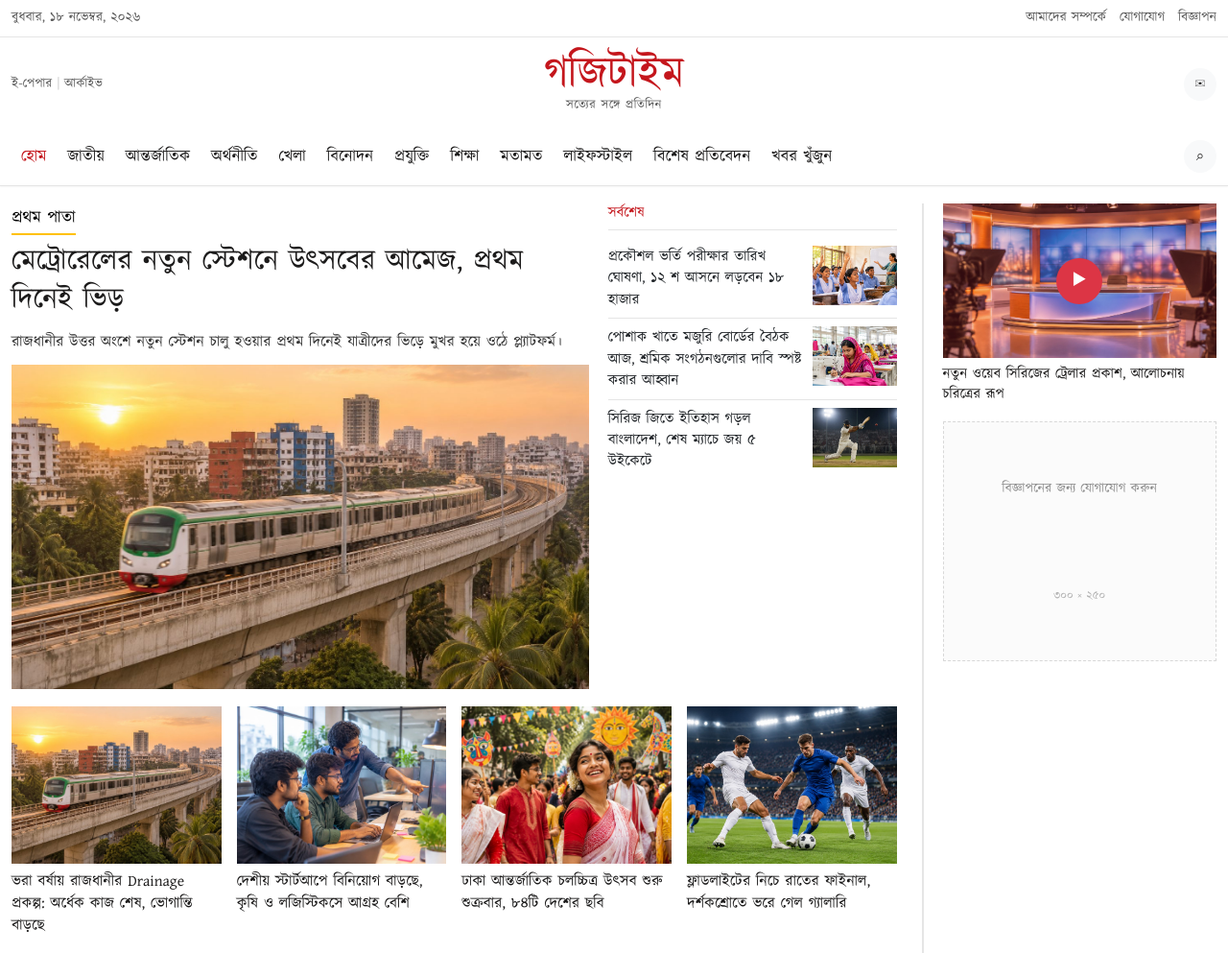
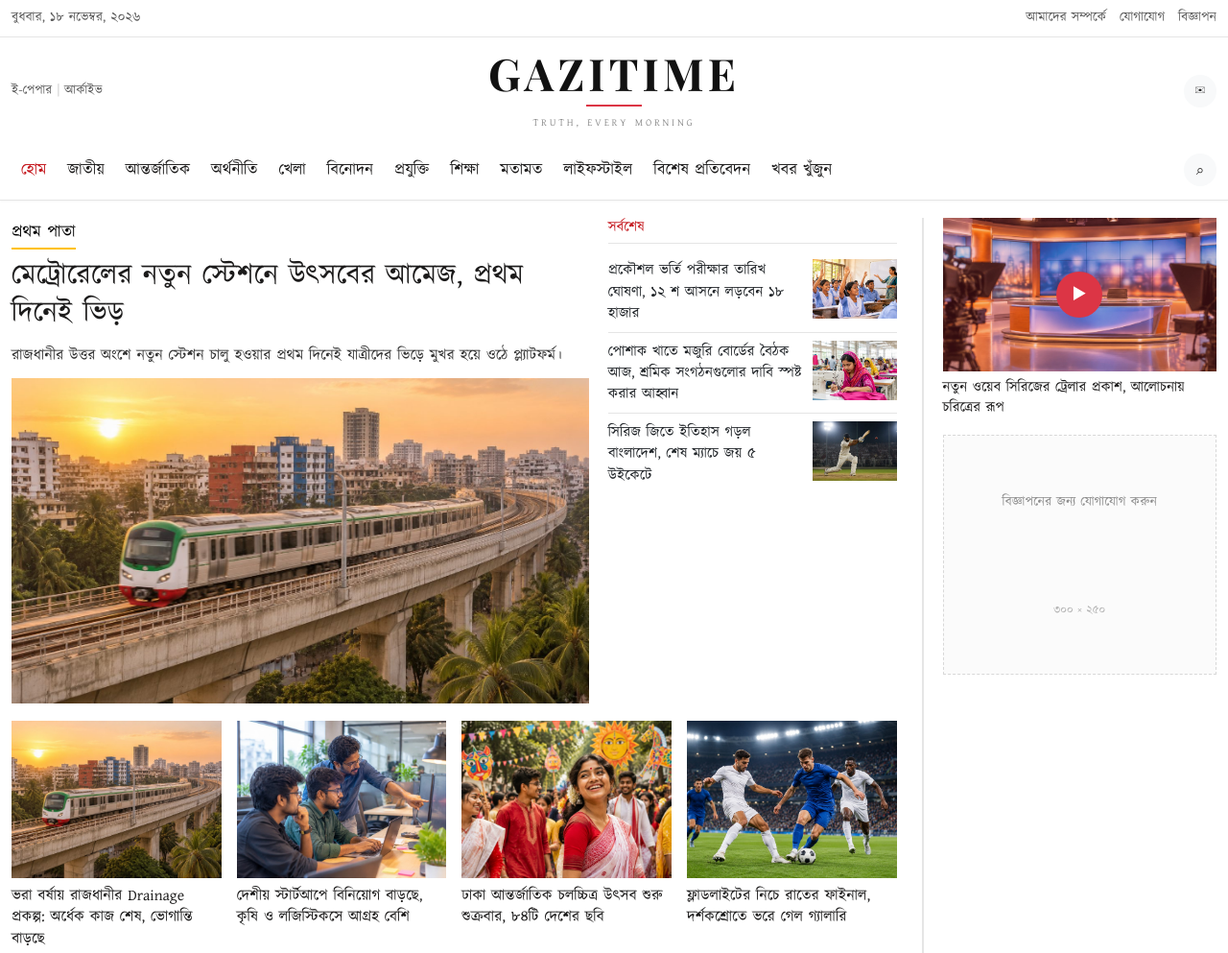
Before and after one commit to sajidkhan133701/gazitime, an Astro site: page / in a window 1280 px wide. Shown: the top 993 px of the page at 96% size. Built offline with nearby package versions, Linux system fonts and the light colour scheme; Astro itself is replaced by a stand-in of ours.

Commit message:
New English wordmark: Playfair Display logotype, red rule, English tagline

```diff
--- a/src/components/Footer.astro
+++ b/src/components/Footer.astro
@@ -1,12 +1,13 @@
 ---
 import site from '../data/site.json';
 import categories from '../data/categories.json';
+import Logo from './Logo.astro';
 ---
 
 <footer class="footer">
   <div class="container">
     <div>
-      <a class="logo" href="/">{site.name}</a>
+      <Logo size="sm" />
       <p style="margin:10px 0 0;font-size:14.5px;color:#444">{site.footerNote}</p>
       <p style="margin:8px 0 0">
         <a href={`mailto:${site.email}`} style="display:inline">{site.email}</a>
--- a/src/components/Header.astro
+++ b/src/components/Header.astro
@@ -1,6 +1,7 @@
 ---
 import site from '../data/site.json';
 import categories from '../data/categories.json';
+import Logo from './Logo.astro';
 
 const path = Astro.url.pathname;
 const nav = categories;
@@ -31,7 +32,7 @@ const today = new Intl.DateTimeFormat('bn-BD', {
       <a href="/category/special/" style="color:var(--muted)">আর্কাইভ</a>
     </div>
     <div class="brand-center">
-      <a class="logo" href="/">{site.name}<small>{site.tagline}</small></a>
+      <Logo />
     </div>
     <div class="brand-side right">
       <a href={`mailto:${site.email}`} class="icon-btn" aria-label="ইমেইল">✉</a>
@@ -58,7 +59,7 @@ const today = new Intl.DateTimeFormat('bn-BD', {
 
 <div class="mobile-bar">
   <button class="icon-btn" aria-label="মেনু" id="mnav-btn">☰</button>
-  <a class="logo" href="/">{site.name}</a>
+  <Logo size="sm" />
   <a href="/search/" class="icon-btn" aria-label="খুঁজুন">⌕</a>
 </div>
 
--- /dev/null
+++ b/src/components/Logo.astro
@@ -0,0 +1,11 @@
+---
+import site from '../data/site.json';
+
+const { size = 'lg' } = Astro.props;
+---
+
+<a class={`logo logo--${size}`} href="/" aria-label={site.name}>
+  <span class="logo__word">{site.name}</span>
+  <span class="logo__rule" aria-hidden="true"></span>
+  <span class="logo__tag">{site.tagline}</span>
+</a>
--- a/src/data/site.json
+++ b/src/data/site.json
@@ -1,6 +1,6 @@
 {
-  "name": "গজিটাইম",
-  "tagline": "সত্যের সঙ্গে প্রতিদিন",
+  "name": "GAZITIME",
+  "tagline": "Truth, Every Morning",
   "description": "গজিটাইম — বাংলাদেশ ও বিশ্বের সর্বশেষ সংবাদ, বিশ্লেষণ ও মতামত।",
   "email": "hello@gazitime.online",
   "facebook": "",
--- a/src/styles/global.css
+++ b/src/styles/global.css
@@ -2,6 +2,14 @@
   font-family: "Kalpurush";
   src: url("/fonts/Kalpurush.woff2") format("woff2");
   font-weight: 100 900;
+  font-style: normal;
+  font-display: swap;
+}
+
+@font-face {
+  font-family: "Playfair Display";
+  src: url("/fonts/Playfair-700.woff2") format("woff2");
+  font-weight: 700;
   font-style: normal;
   font-display: swap;
 }
@@ -81,14 +89,34 @@ h1, h2, h3, h4, h5 {
 .brand-side.right { text-align: right; display: flex; gap: 8px; justify-content: flex-end; }
 .brand-center { text-align: center; }
 .logo {
-  display: inline-block;
-  font-size: 46px;
+  display: inline-flex;
+  flex-direction: column;
+  align-items: center;
+  text-decoration: none;
+  color: inherit;
+}
+.logo:hover { color: inherit; }
+.logo__word {
+  font-family: "Playfair Display", Georgia, "Times New Roman", serif;
   font-weight: 700;
-  line-height: 1.05;
-  color: var(--brand);
-  letter-spacing: -0.5px;
+  text-transform: uppercase;
+  letter-spacing: 0.09em;
+  color: #111;
+  line-height: 1;
 }
-.logo small { display: block; font-size: 13px; font-weight: 400; color: var(--muted); letter-spacing: 0.5px; margin-top: 2px; }
+.logo__rule { display: block; background: var(--red); }
+.logo__tag {
+  font-family: "Kalpurush", Arial, sans-serif;
+  text-transform: uppercase;
+  color: #8d8d8d;
+  white-space: nowrap;
+}
+.logo--lg .logo__word { font-size: 46px; }
+.logo--lg .logo__rule { width: 58px; height: 2px; margin: 10px 0 8px; }
+.logo--lg .logo__tag { font-size: 10.5px; letter-spacing: 0.26em; }
+.logo--sm .logo__word { font-size: 23px; }
+.logo--sm .logo__rule { width: 30px; height: 2px; margin: 5px 0 4px; }
+.logo--sm .logo__tag { font-size: 7.5px; letter-spacing: 0.2em; }
 
 .nav {
   position: sticky; top: 0; z-index: 60;
@@ -353,7 +381,7 @@ h1, h2, h3, h4, h5 {
 .footer .container { display: grid; grid-template-columns: 1.3fr 1fr 1fr 1fr; gap: 26px; }
 .footer h3 { font-size: 17px; margin-bottom: 8px; }
 .footer a { display: block; padding: 3px 0; }
-.footer .logo { font-size: 30px; }
+
 .footer .bottom {
   grid-column: 1 / -1; margin-top: 18px; padding-top: 14px;
   border-top: 1px solid #bfbfbf; display: flex; justify-content: space-between;
@@ -393,7 +421,7 @@ h1, h2, h3, h4, h5 {
     background: #fff; border-bottom: 1px solid var(--rule);
     padding: 8px 12px;
   }
-  .mobile-bar .logo { font-size: 30px; }
+
   .mobile-bar .icon-btn { width: 36px; height: 36px; }
   .mobile-nav {
     display: flex; gap: 4px; overflow-x: auto; padding: 0 12px 8px;
```
Also changed, not shown: public/favicon.svg, public/fonts/Playfair-700.woff2 (added).
